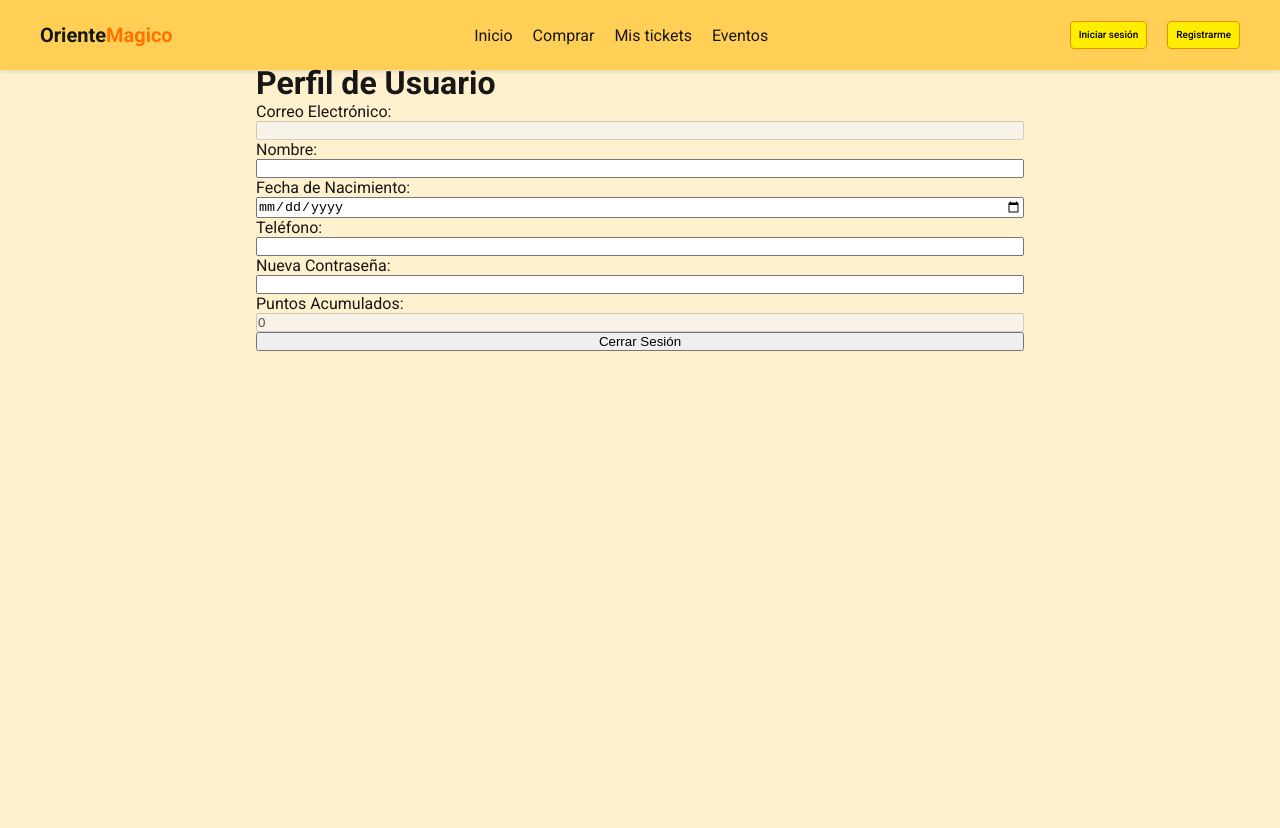
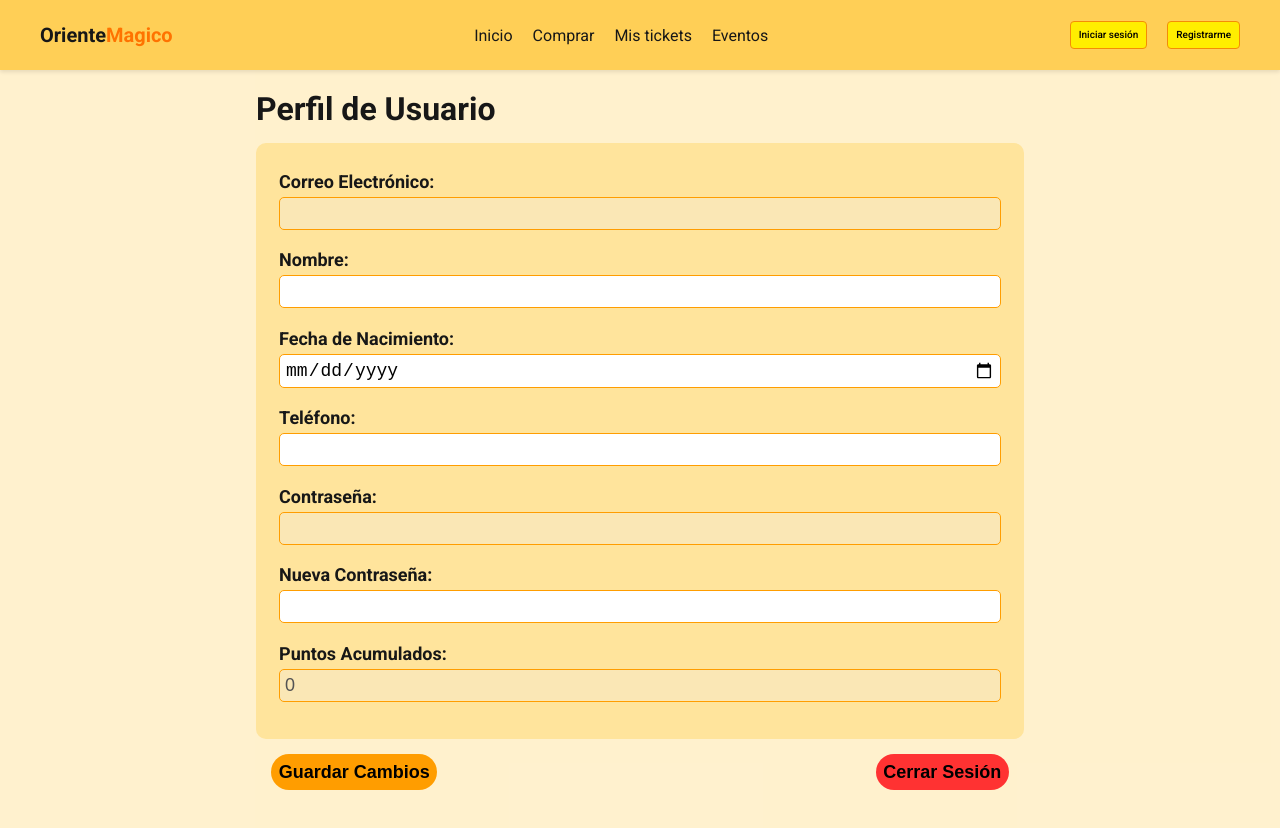
Before and after one commit to NahtanDevFS/parque_diversiones_frontend_cliente, a Next.js app: page /perfil_cliente in a window 1280 px wide. Shown: the top 828 px of the page. Before the commit the page ends 800 px from the top, so only its background shows below. Built offline with nearby package versions, Linux system fonts and the light colour scheme; no server answers.

Commit message:
feat (perfil_cliente): se mejoró la interfaz del perfil del cliente.

```diff
--- a/src/app/perfil_cliente/actions.ts
+++ b/src/app/perfil_cliente/actions.ts
@@ -1,4 +1,6 @@
 import { createClient } from "@supabase/supabase-js";
+import bcrypt from "bcryptjs";
+import { createClientServer } from '@/utils/supabase/server'
 
 // Configurar Supabase
 const supabase = createClient(
@@ -32,19 +34,55 @@ export async function getUserData() {
   return data;
 }
 
-// export async function updateUserData({
-//     nombre,
-//     fecha_nacimiento,
-//     telefono,
-//     password, // Acepta la nueva contraseña
-//   }: {
-//     nombre?: string;
-//     fecha_nacimiento?: string;
-//     telefono?: string;
-//     password?: string;
-//   }) {
+export async function updateUserData({
+    nombre,
+    fecha_nacimiento,
+    telefono,
+    contrasena, // Acepta la nueva contraseña
+  }: {
+    nombre?: string;
+    fecha_nacimiento?: string;
+    telefono?: string;
+    contrasena?: string;
+  }) {
 
-// }
+    const sessionData = localStorage.getItem("supabaseSession");
+    if (!sessionData) return { success: false, message: "No hay sesión activa" };
+
+    const session = JSON.parse(sessionData);
+    const userId = session?.user?.id;
+
+    if (!userId) return { success: false, message: "Usuario no autenticado" };
+
+    let updatePayload: any = {
+      nombre,
+      fecha_nacimiento,
+      telefono,
+      contrasena
+    };
+
+    // Si el usuario quiere actualizar su contraseña, la encriptamos
+    if (contrasena) {
+      //const hashedPassword = await hashPassword(password);
+      const hashedPassword = await bcrypt.hash(contrasena, 10);
+      updatePayload.contrasena = hashedPassword;
+    }
+
+
+
+    const { error } = await supabase
+      .from("cliente")
+      .update(updatePayload)
+      .eq("id_cliente", userId);
+
+    if (error) {
+      console.error("Error actualizando datos:", error.message);
+      return { success: false, message: "Error actualizando datos" };
+    }
+
+    return { success: true, message: "Datos actualizados correctamente" };
+
+}
 
 
 // 🔹 Cerrar sesión del usuario
--- a/src/app/perfil_cliente/page.tsx
+++ b/src/app/perfil_cliente/page.tsx
@@ -2,7 +2,7 @@
 
 import React, { useEffect, useState } from 'react';
 import './perfil_cliente.css';
-import { getUserData, logoutUser } from './actions';
+import { getUserData, logoutUser, updateUserData } from './actions';
 //import bcrypt from 'bcryptjs';
 
 const Perfil_page = () => {
@@ -11,12 +11,13 @@ const Perfil_page = () => {
     nombre: "",
     fecha_nacimiento: "",
     telefono: "",
+    contrasena: "",
     email: "",
     puntos: 0,
   });
 
   const [newPassword, setNewPassword] = useState(""); // Para cambiar la contraseña
-  //const [loading, setLoading] = useState(false);
+  const [loading, setLoading] = useState(false);
 
   // Cargar datos del usuario desde la BD
   useEffect(() => {
@@ -35,16 +36,16 @@ const Perfil_page = () => {
   };
 
   // Guardar cambios en la BD
-  //const handleSave = async () => {
-  //   setLoading(true);
-  //   const success = await updateUserData({ ...user, password: newPassword });
-  //   if (success) {
-  //     alert("Datos actualizados correctamente");
-  //   } else {
-  //     alert("Error al actualizar los datos");
-  //   }
-  //   setLoading(false);
-  //};
+  const handleSave = async () => {
+    setLoading(true);
+    const {success, message} = await updateUserData({ ...user, contrasena: newPassword });
+    if (success) {
+      alert("Datos actualizados correctamente");
+    } else {
+      alert(message ?? "Error desconocido");
+    }
+    setLoading(false);
+  };
 
   // Cerrar sesión (elimina token y recarga la página)
   const handleLogout = () => {
@@ -57,27 +58,30 @@ const Perfil_page = () => {
       <h1>Perfil de Usuario</h1>
 
       <div className='user_info_container'>
-        <label>Correo Electrónico:</label>
-        <input type="email" value={user.email} disabled />
+        <label className='user_info_label'>Correo Electrónico:</label>
+        <input className='user_info_input' type="email" value={user.email} disabled />
 
-        <label>Nombre:</label>
-        <input type="text" name="nombre" value={user.nombre} onChange={handleChange} />
+        <label className='user_info_label'>Nombre:</label>
+        <input className='user_info_input' type="text" name="nombre" value={user.nombre} onChange={handleChange} />
 
-        <label>Fecha de Nacimiento:</label>
-        <input type="date" name="fecha_nacimiento" value={user.fecha_nacimiento} onChange={handleChange} />
+        <label className='user_info_label'>Fecha de Nacimiento:</label>
+        <input className='user_info_input' type="date" name="fecha_nacimiento" value={user.fecha_nacimiento} onChange={handleChange} />
 
-        <label>Teléfono:</label>
-        <input type="tel" name="telefono" value={user.telefono} onChange={handleChange} />
+        <label className='user_info_label'>Teléfono:</label>
+        <input className='user_info_input' type="tel" name="telefono" value={user.telefono} onChange={handleChange} />
 
-        <label>Nueva Contraseña:</label>
-        <input type="password" value={newPassword} onChange={(e) => setNewPassword(e.target.value)} />
+        <label className='user_info_label'>Contraseña:</label>
+        <input className='user_info_input' type="password" value={user.contrasena} onChange={handleChange} disabled />
 
-        <label>Puntos Acumulados:</label>
-        <input type="text" value={user.puntos} disabled />
+        <label className='user_info_label'>Nueva Contraseña:</label>
+        <input className='user_info_input' type="password" value={newPassword} onChange={(e) => setNewPassword(e.target.value)} />
+
+        <label className='user_info_label'>Puntos Acumulados:</label>
+        <input className='user_info_input' type="text" value={user.puntos} disabled />
 
       </div>
       <div className='user_button_container'>
-        {/*<button onClick={handleSave} disabled={loading}>{loading ? "Guardando..." : "Guardar Cambios"}</button>*/}
+        <button onClick={handleSave} className='user_button_save_changes' disabled={loading}>{loading ? "Guardando..." : "Guardar Cambios"}</button>
         <button onClick={handleLogout} className='user_button_logout'>Cerrar Sesión</button>
       </div>
     </div>
--- a/src/app/perfil_cliente/perfil_cliente.css
+++ b/src/app/perfil_cliente/perfil_cliente.css
@@ -2,10 +2,11 @@
     background-color: rgba(255, 186, 8, 0.2);
     display: flex;
     flex-direction: column;
-    padding-top: 5%;
+    padding-top: 7%;
     height: auto;
     padding-left: 20%;
     padding-right: 20%;
+    padding-bottom: 5%;
 }
 
 .user_info_container {
@@ -13,7 +14,87 @@
     flex-direction: column;
 }
 
+.user_info_page h1 {
+    margin-bottom: 2%;
+}
+
 .user_button_container {
     display: flex;
     flex-direction: column;
 }
+
+.user_info_container {
+    display: flex;
+    flex-direction: column;
+    padding: 3%;
+    border-radius: 10px;
+    background-color: rgba(255, 186, 8, 0.25);
+}
+
+.user_info_label, .user_info_input {
+    font-size: 18px;
+    padding-top: 5px;
+    padding-bottom: 5px;
+}
+
+.user_info_label {
+    font-weight: bold;
+}
+
+
+.user_info_input {
+    padding-left: 5px;
+    padding-right: 5px;
+    border-radius: 5px;
+    border: 1px solid rgba(255, 157, 0, 1);
+    margin-bottom: 2%;
+}
+
+.user_button_container {
+    display: flex;
+    flex-direction: row;
+    justify-content: space-between;
+    margin-top: 2%;
+    padding: 0% 2% 0% 2%;
+}
+
+.user_button_save_changes, .user_button_logout {
+    font-size: 18px;
+    border-radius: 20px;
+    border: none;
+    padding: 1%;
+    font-weight: 700;
+    cursor: pointer;
+}
+
+.user_button_save_changes {
+    background-color: rgba(255, 157, 0, 1);
+}
+
+.user_button_logout {
+    background-color: rgb(255, 50, 50);
+}
+
+.user_button_save_changes:hover {
+    background-color: rgba(255, 157, 0, 0.7);
+    transition: all 0.3s ease-in-out;
+}
+
+.user_button_logout:hover {
+    background-color: rgba(255, 50, 50, 0.8);
+    transition: all 0.3s ease-in-out;
+}
+
+@media screen and (max-width: 1100px) {
+    .user_info_page {
+        padding-top: 25%;
+        padding-left: 10%;
+        padding-right: 10%;
+    }
+
+    .user_button_save_changes, .user_button_logout {
+        font-size: 14px;
+        border-radius: 12px;
+        padding: 3%;
+    }
+}
--- a/src/components/Event/Event.tsx
+++ b/src/components/Event/Event.tsx
@@ -3,6 +3,7 @@ import './Event.css';
 
 interface EventProps {
   src_img: string;
+  state?: string;
   title?: string;
   description?: string;
   fecha?: string;
@@ -10,10 +11,13 @@ interface EventProps {
   hora_final?: string;
 }
 
-export const Event = ({src_img, title, description, fecha, hora_inicio, hora_final}: EventProps) => {
+export const Event = ({src_img, state, title, description, fecha, hora_inicio, hora_final}: EventProps) => {
   return (
     <div className='event_container'>
         <div className='event_card_container'>
+            <h2 className='event_state'>
+                {state}
+            </h2>
             <h1 className='event_title'>
                 {title}
             </h1>
--- a/src/utils/supabase/server.ts
+++ b/src/utils/supabase/server.ts
@@ -1,7 +1,7 @@
 import { createServerClient, type CookieOptions } from '@supabase/ssr'
 import { cookies } from 'next/headers'
 
-export async function createClient() {
+export async function createClientServer() {
   const cookieStore = await cookies();
 
   return createServerClient(
```
Also changed, not shown: src/app/(auth-pages)/actions.ts (+5 -5 lines), src/app/eventos/page.tsx (+26 -2 lines).
